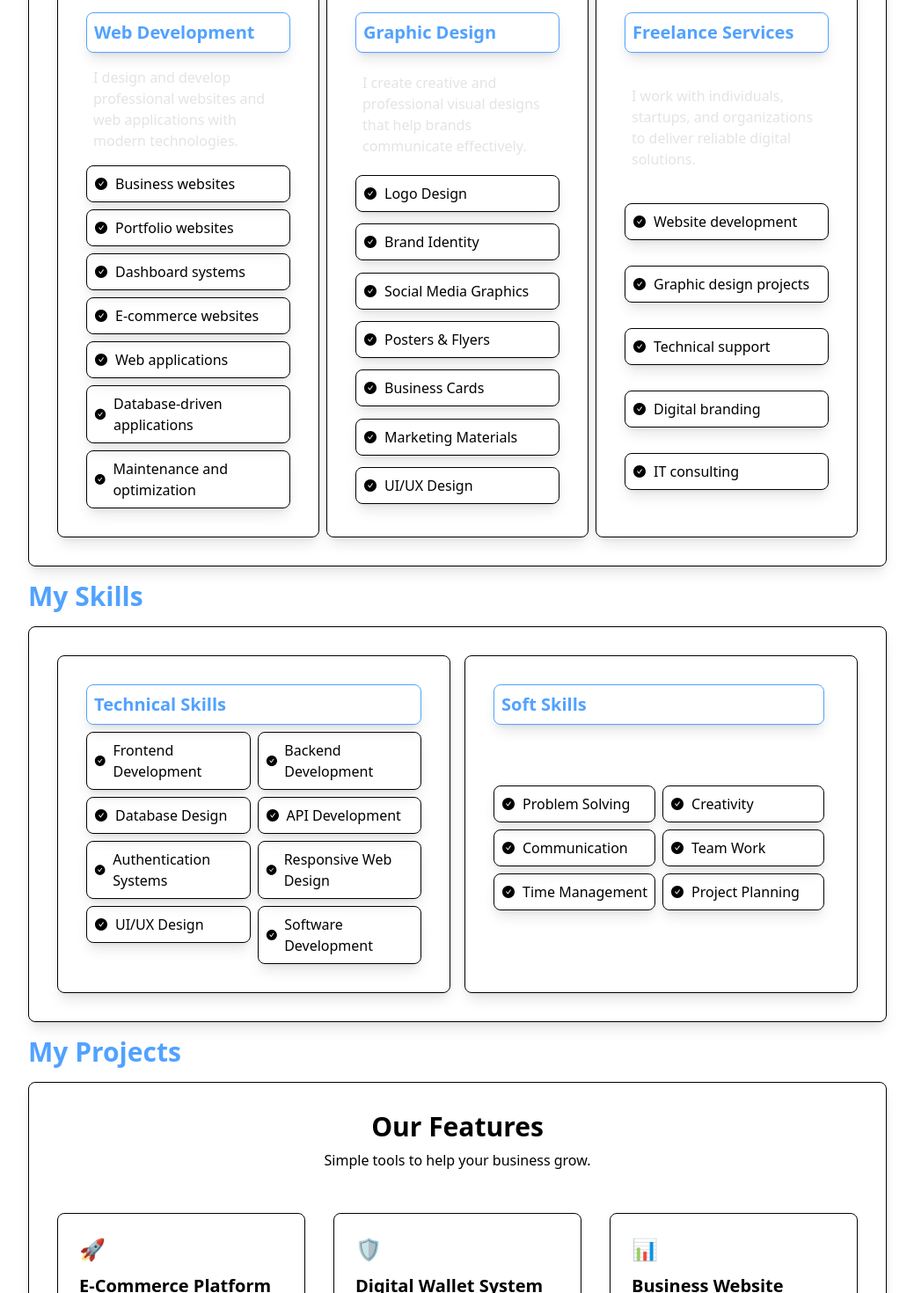
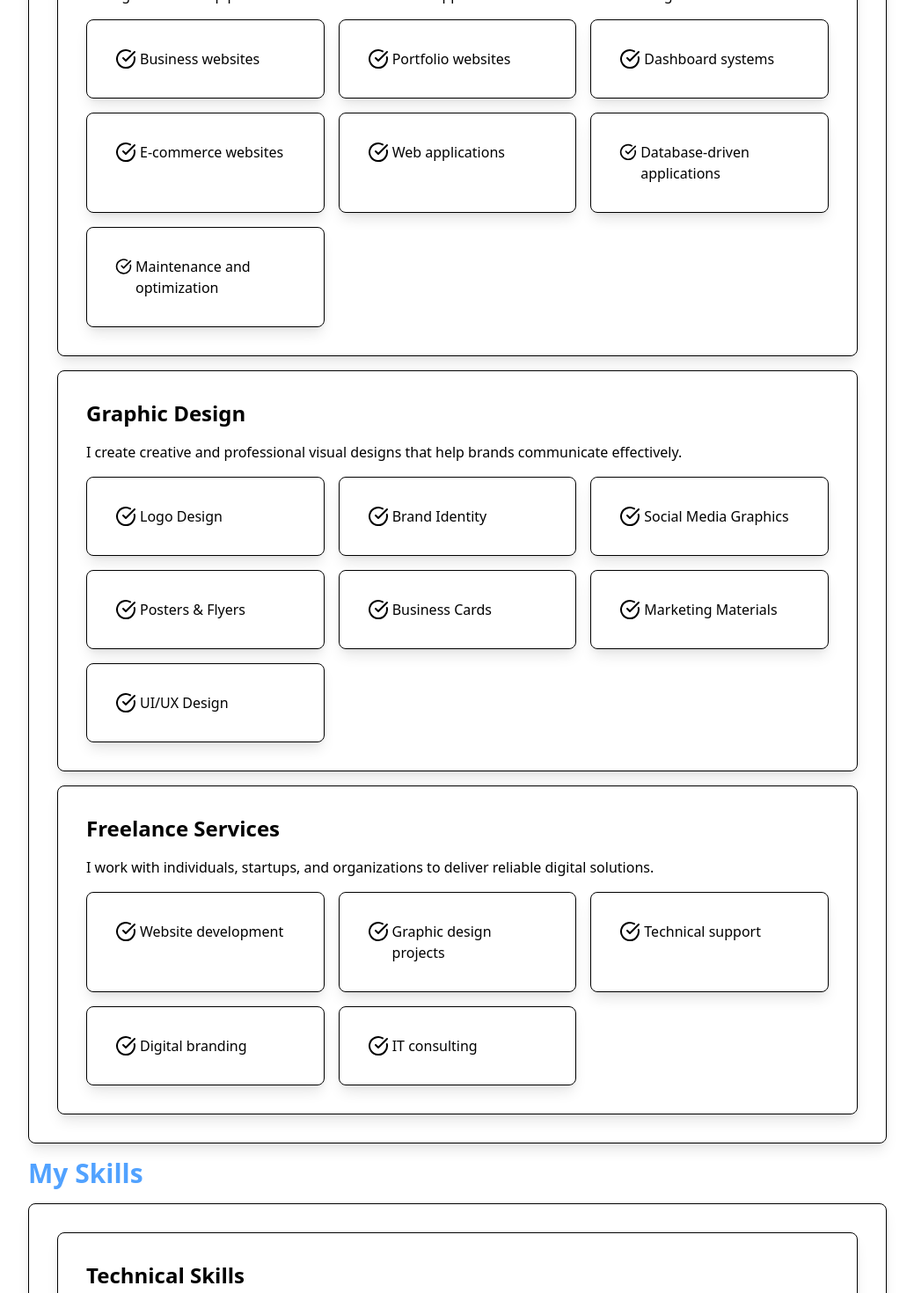
Before and after one commit to clementapary/clement-portfolio, a Next.js app: page / in a window 1280 px wide. Shown: the part 1140-2610 px from the top of the page at 88% size, without its empty margins (120-1159 px from the left). Built offline with nearby package versions, Linux system fonts and the light colour scheme.

Commit message:
adjusment in experinces,skills,services

```diff
--- a/app/about/page.tsx
+++ b/app/about/page.tsx
@@ -15,7 +15,7 @@ export default function AboutPage() {
           <Image src={Profile} alt="hero" className="rounded-lg" />
         </div>
         <div className="grid gap-4">
-          <h3 className="text-4xl font-bold md:text-6xl">Clement Apary</h3>
+          <h3 className="text-2xl font-bold md:text-4xl">Clement Apary</h3>
           <h3 className="text-xl font-medium">
             Web Developer | Graphic Designer | Freelancer
           </h3>
--- a/app/components/ServiceList.tsx
+++ b/app/components/ServiceList.tsx
@@ -1,5 +1,19 @@
 import React from "react";
-
+import Block from "./Block";
+const services = [1, 2, 3, 4, 5, 6, 7];
 export default function ServiceList() {
-  return <div>ServiceList</div>;
+  return (
+    <Block className="space-y-4">
+      <h1 className="text-2xl font-bold">Our Services</h1>
+      <p>
+        Lorem ipsum dolor sit amet consectetur adipisicing elit. Cupiditate,
+        enim.
+      </p>
+      <div className="grid grid-cols-3 gap-4">
+        {services.map((item, i) => (
+          <Block key={i}>Business websites</Block>
+        ))}
+      </div>
+    </Block>
+  );
 }
--- a/app/experinces/page.tsx
+++ b/app/experinces/page.tsx
@@ -1,8 +1,7 @@
 import SectionHeader from "../components/SectionHeader";
 import Block from "../components/Block";
-import { AiFillTool, AiFillTrophy } from "react-icons/ai";
 
-import { AiOutlineCheckCircle } from "react-icons/ai";
+import { Navigation, Toolbox, Trophy } from "lucide-react";
 
 export default function ExperincePage() {
   return (
@@ -11,7 +10,7 @@ export default function ExperincePage() {
 
       <div className="grid gap-4 md:grid-cols-2">
         <Block className="space-y-4">
-          <AiFillTool className="size-10" />
+          <Toolbox className="size-10" />
           <div className="grid gap-2">
             <h1 className="text-2xl font-bold">IT & Web Development</h1>
             <p className="text-lg font-thin">
@@ -20,19 +19,19 @@ export default function ExperincePage() {
             </p>
             <ul>
               <li className="flex items-center gap-2">
-                <AiOutlineCheckCircle />
+                <Navigation />
                 Web technologies
               </li>
               <li className="flex items-center gap-2">
-                <AiOutlineCheckCircle />
+                <Navigation />
                 Database systems
               </li>
               <li className="flex items-center gap-2">
-                <AiOutlineCheckCircle />
+                <Navigation />
                 Graphic design tools
               </li>
               <li className="flex items-center gap-2">
-                <AiOutlineCheckCircle />
+                <Navigation />
                 IT support solutions
               </li>
             </ul>
@@ -40,27 +39,27 @@ export default function ExperincePage() {
         </Block>
 
         <Block className="space-y-4">
-          <AiFillTrophy className="size-10" />
+          <Trophy className="size-10" />
           <h1 className="text-2xl font-bold">Why working with me?</h1>
           <div className="">
             <div className="flex items-center gap-2">
-              <AiOutlineCheckCircle />
+              <Navigation />
               Professional and creative solutions
             </div>
             <div className="flex items-center gap-2">
-              <AiOutlineCheckCircle />
+              <Navigation />
               Modern technology approach
             </div>
             <div className="flex items-center gap-2">
-              <AiOutlineCheckCircle />
+              <Navigation />
               User-focused designs
             </div>
             <div className="flex items-center gap-2">
-              <AiOutlineCheckCircle />
+              <Navigation />
               Redivable freelance support
             </div>
             <div className="flex items-center gap-2">
-              <AiOutlineCheckCircle />
+              <Navigation />
               Passion for quadivty work
             </div>
           </div>
--- a/app/services/page.tsx
+++ b/app/services/page.tsx
@@ -1,37 +1,26 @@
 import Block from "../components/Block";
 import SectionHeader from "../components/SectionHeader";
 import { Services } from "@/lib/constants";
-import { AiFillCheckCircle } from "react-icons/ai";
+import { CheckCircle } from "lucide-react";
 
 export default function ServicePage() {
   return (
     <div className="">
       <SectionHeader title="My Services" />
       <Block className="grid items-center justify-center gap-4">
-        <div className="grid gap-2 md:grid-cols-3">
-          {Services.map((service) => (
-            <Block
-              key={service.title}
-              className="grid items-start justify-start gap-2"
-            >
-              <Block className="p-2 text-xl font-bold text-blue-400">
-                {service.title}
-              </Block>
-              <p className="items-start p-2 text-base text-zinc-200">
-                {service.body}
-              </p>
+        {Services.map((service) => (
+          <Block key={service.title} className="space-y-4">
+            <h1 className="text-2xl font-bold">{service.title}</h1>
+            <p>{service.body}</p>
+            <div className="grid gap-4 md:grid-cols-3">
               {service.services.map((service) => (
-                <Block
-                  key={service.title}
-                  className="flex items-center gap-2 p-2"
-                >
-                  <AiFillCheckCircle className="size-4" />
-                  <span>{service.title} </span>
+                <Block key={service.title} className="flex gap-1">
+                  <CheckCircle /> {service.title}
                 </Block>
               ))}
-            </Block>
-          ))}
-        </div>
+            </div>
+          </Block>
+        ))}
       </Block>
     </div>
   );
--- a/app/skills/page.tsx
+++ b/app/skills/page.tsx
@@ -1,31 +1,22 @@
+import { CirclePlay } from "lucide-react";
 import Block from "../components/Block";
 import SectionHeader from "../components/SectionHeader";
 import { Skills } from "@/lib/constants";
-import { AiFillCheckCircle } from "react-icons/ai";
 
 export default function SkillPage() {
   return (
     <div className="">
       <SectionHeader title="my Skills" />
       <Block>
-        <div className="grid gap-4 md:grid-cols-2">
+        <div className="grid gap-4">
           {Skills.map((skill) => (
-            <Block
-              key={skill.title}
-              className="grid items-start justify-start gap-2"
-            >
-              <Block className="p-2 text-xl font-bold text-blue-400">
-                {skill.title}
-              </Block>
-
-              <div className="grid items-start justify-start gap-2 md:grid-cols-2">
-                {skill?.skills.map((skill) => (
-                  <Block
-                    key={skill.title}
-                    className="flex items-center gap-2 p-2"
-                  >
-                    <AiFillCheckCircle className="size-4" />
-                    <span>{skill.title}</span>
+            <Block key={skill.title} className="space-y-4">
+              <h1 className="text-2xl font-bold">{skill.title}</h1>
+              {/* <p>{skill.body}</p> */}
+              <div className="grid gap-4 md:grid-cols-2">
+                {skill.skills.map((skill) => (
+                  <Block key={skill.title} className="flex gap-1">
+                    <CirclePlay /> {skill.title}
                   </Block>
                 ))}
               </div>
```
